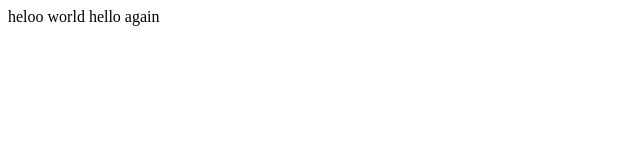
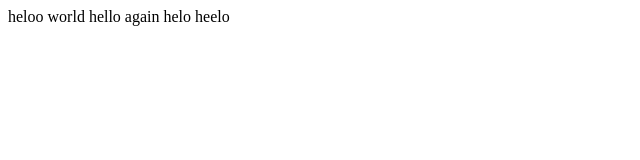
Before and after one commit to hamoodarabi/hamood-arabi, a plain HTML site: page index.html in a window 1280 px wide. Shown: the full height of the page, 0-640 px from the left. Drawn offline with Linux system fonts and the light colour scheme.

Commit message:
Update index.html

```diff
--- a/index.html
+++ b/index.html
@@ -20,7 +20,7 @@
 <body>
 
 
-    heloo world hello  again
+    heloo world hello  again helo heelo
 
 
 
```
